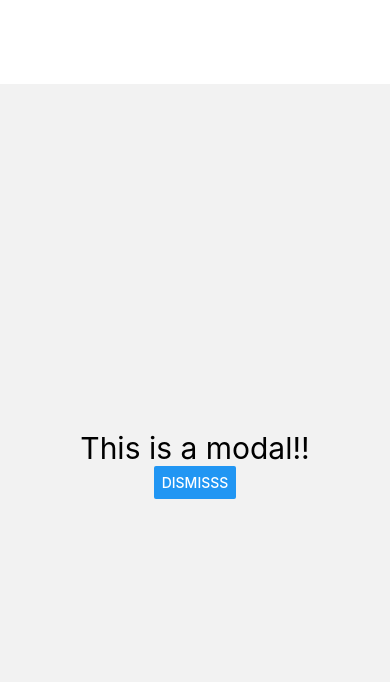
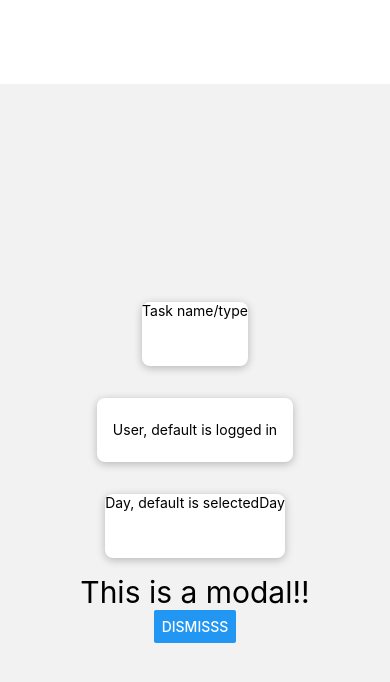
Before and after one commit to JordiMartinezDev/cleaningWars, a React Native app: screen /addTask in a window 390 px wide. Shown: the top 682 px of the page. Built offline with nearby package versions, Linux system fonts and the light colour scheme.

Commit message:
Styling addTask modal field cards

```diff
--- a/screens/modal/AddTask.js
+++ b/screens/modal/AddTask.js
@@ -1,10 +1,18 @@
-import { View, Text, Button, StyleSheet } from "react-native";
+import { View, Text, Button, StyleSheet, Platform } from "react-native";
 import React from "react";
 
 const AddTask = ({ navigation }) => {
   return (
     <View style={styles.modalContainer}>
-      <Text></Text>
+      <Text style={styles.gridItem}>Task name/type</Text>
+      {/*this should be a modal with all tasks + add new task */}
+      <View style={styles.gridItem}>
+        <View style={styles.innerContainer}>
+          <Text>User, default is logged in</Text>
+        </View>
+      </View>
+
+      <Text style={styles.gridItem}>Day, default is selectedDay</Text>
       <Text style={{ fontSize: 30 }}>This is a modal!!</Text>
       <Button onPress={() => navigation.goBack()} title="Dismisss" />
     </View>
@@ -17,6 +25,26 @@ const styles = StyleSheet.create({
     alignItems: "center",
     justifyContent: "center",
   },
+  gridItem: {
+    margin: 16,
+    height: 64,
+    borderRadius: 8,
+    elevation: 4,
+    //iOS styling shadows
+    backgroundColor: "white", // This is not iOS specific, but needed in order for iOS shadows to work
+    shadowColor: "black",
+    shadowOpacity: 0.25,
+    shadowOffset: { width: 0, height: 2 },
+    shadowRadius: 8,
+    //no Android specific
+    overflow: Platform.OS === "android" ? "hidden" : "visible",
+  },
+  innerContainer: {
+    flex: 1,
+    padding: 16,
+    justifyContent: "center",
+    alignItems: "center",
+  },
   formField: {
     backgroundColor: "white",
   },
```
